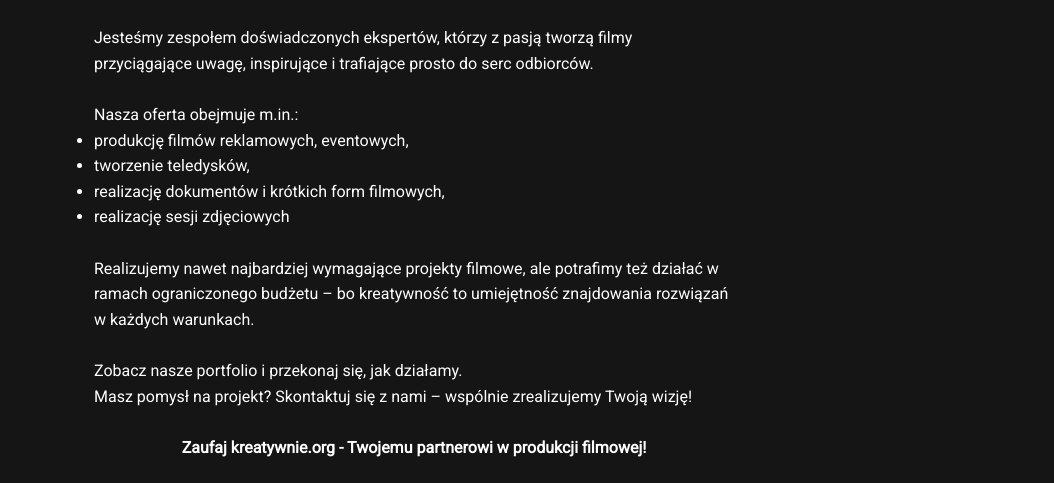
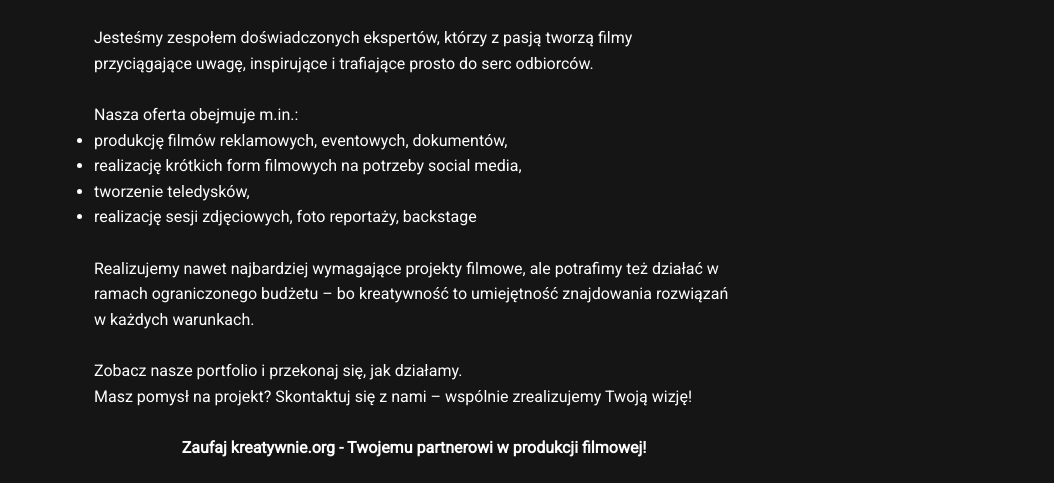
Before and after one commit to marcingo82/kreatywnie, a plain HTML site: page index.html in a window 1280 px wide. Shown: the part 299-782 px from the top of the page, without its empty margins (226-1280 px from the left). Drawn offline with Linux system fonts and the light colour scheme.

Commit message:
Add files via upload

```diff
--- a/index.html
+++ b/index.html
@@ -32,10 +32,10 @@
 	<br>
 	<p>Nasza oferta obejmuje m.in.:
 	<ul>
-<li>produkcję filmów reklamowych, eventowych,</li>
-<li>tworzenie teledysków,</li>
-<li>realizację dokumentów i krótkich form filmowych,</li>
-<li>realizację sesji zdjęciowych</li>
+	<li>produkcję filmów reklamowych, eventowych, dokumentów,	</li>
+	<li>realizację krótkich form filmowych na potrzeby social media,</li>
+	<li>tworzenie teledysków,</li>
+	<li>realizację sesji zdjęciowych, foto reportaży, backstage</li>
 	</ul></p>
 	<br>
 	<p>Realizujemy nawet najbardziej wymagające projekty filmowe, ale potrafimy też działać w ramach ograniczonego budżetu – bo kreatywność to umiejętność znajdowania rozwiązań w każdych warunkach.</p>
```
